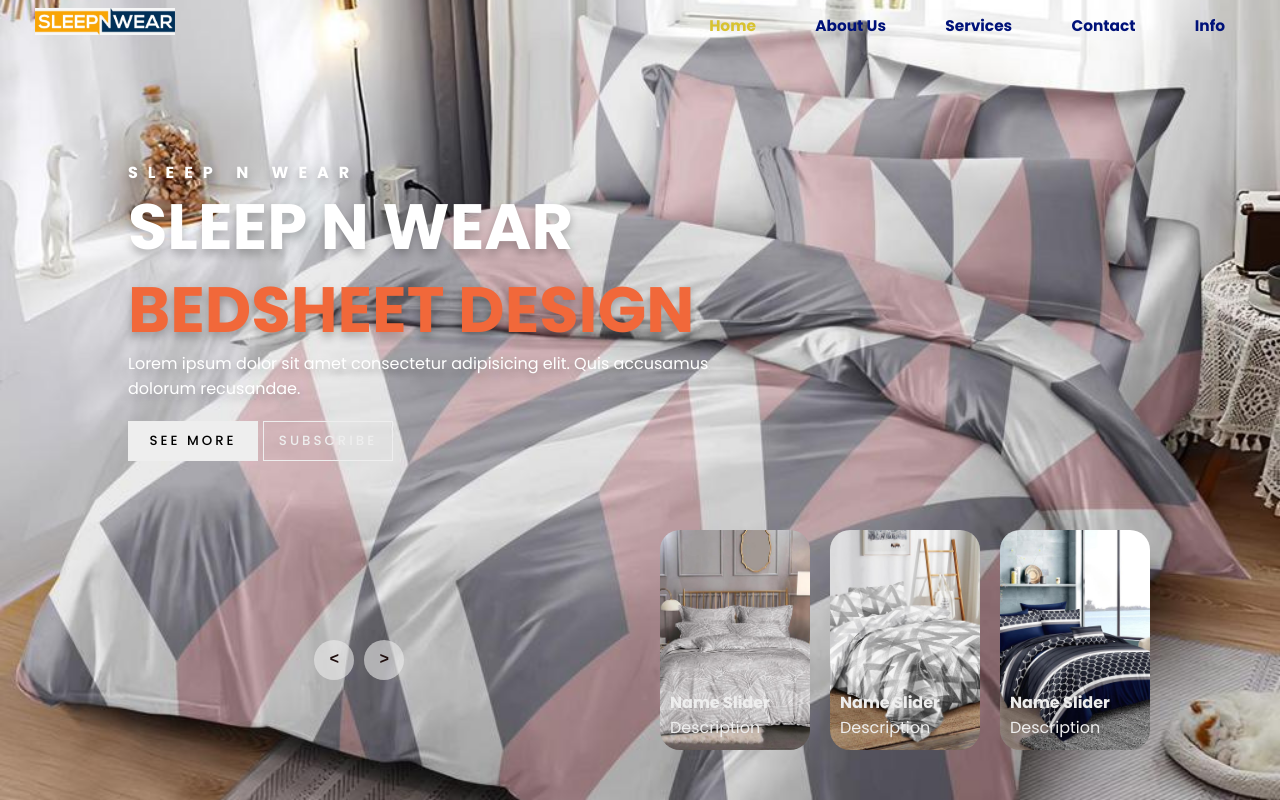
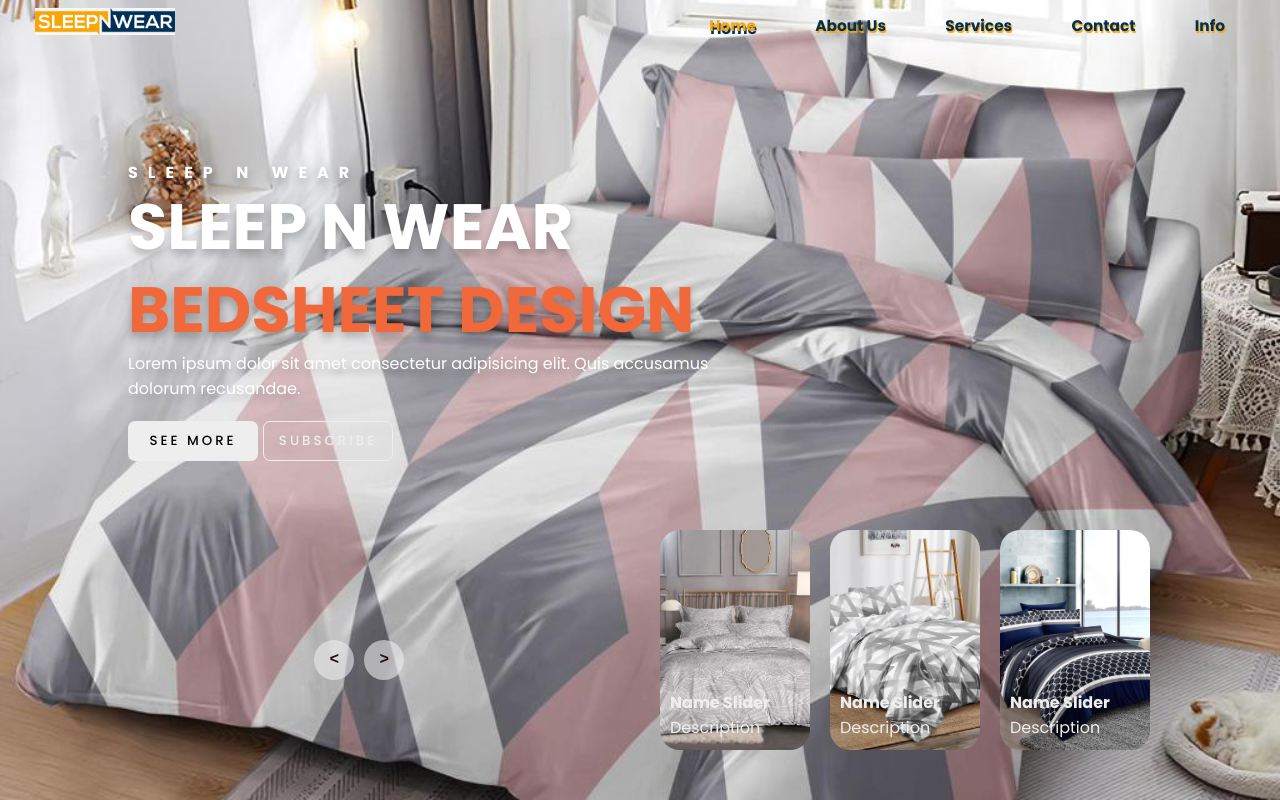
Before and after one commit to muhammad-haroon-iqbal/Sleep-and-Wear, a plain HTML site: page index.html in a window 1280 px wide. Drawn offline with nearby package versions, Linux system fonts and the light colour scheme.

Commit message:
nav hover

```diff
--- a/style.css
+++ b/style.css
@@ -16,19 +16,19 @@ body{
 /* *********Header********* */
 nav a{
     text-decoration: none;
-    color: #001279;
+    color: #003058;
     font-size: 1.2vw;
     font-weight: bold;
-    /* text-shadow:1px 4px 4px rgba(0, 0, 0, 1); */
+    text-shadow:1px 2px 1px #F9A505;
     transition:all 0.5s ease;
 }
 nav a:hover{
-    color: #bcab3d;
-    /* text-shadow:1px 3px 0px rgba(210, 96, 96, 1); */
+    color: #F9A505;
+    text-shadow:1px 3px 0px #003058;
 }
 nav a.active{
-    color: #d8c22f;
-    /* text-shadow:1px 3px 0px rgba(210, 96, 96, 1); */
+    color: #F9A505;
+    text-shadow:1px 3px 0px #003058;
 }
 header{
     /* width: 1140px;
@@ -149,17 +149,29 @@ line-height: 1.3em;
     margin-top: 20px;
 }
 .carousel .list .item .content button{
-    border: none;
     background-color: #eee;
     letter-spacing: 3px;
     font-family: Poppins;
     font-weight: 500;
+    border: 1px solid transparent;
+    border-radius: 7px;
+    transition: all 0.5s ease;
+}
+.carousel .list .item .content button:hover{
+    color: #eee;
+    background-color: #000000;
 }
 .carousel .list .item .content button:nth-child(2){
     background-color: transparent;
     color: #eee;
     border: 1px solid #eee;
+    transition: all 0.5s ease;
 
+}
+.carousel .list .item .content button:nth-child(2):hover{
+    background-color: transparent;
+    color: #000000;
+    border: 1px solid #000000;
 }
 
 
```
